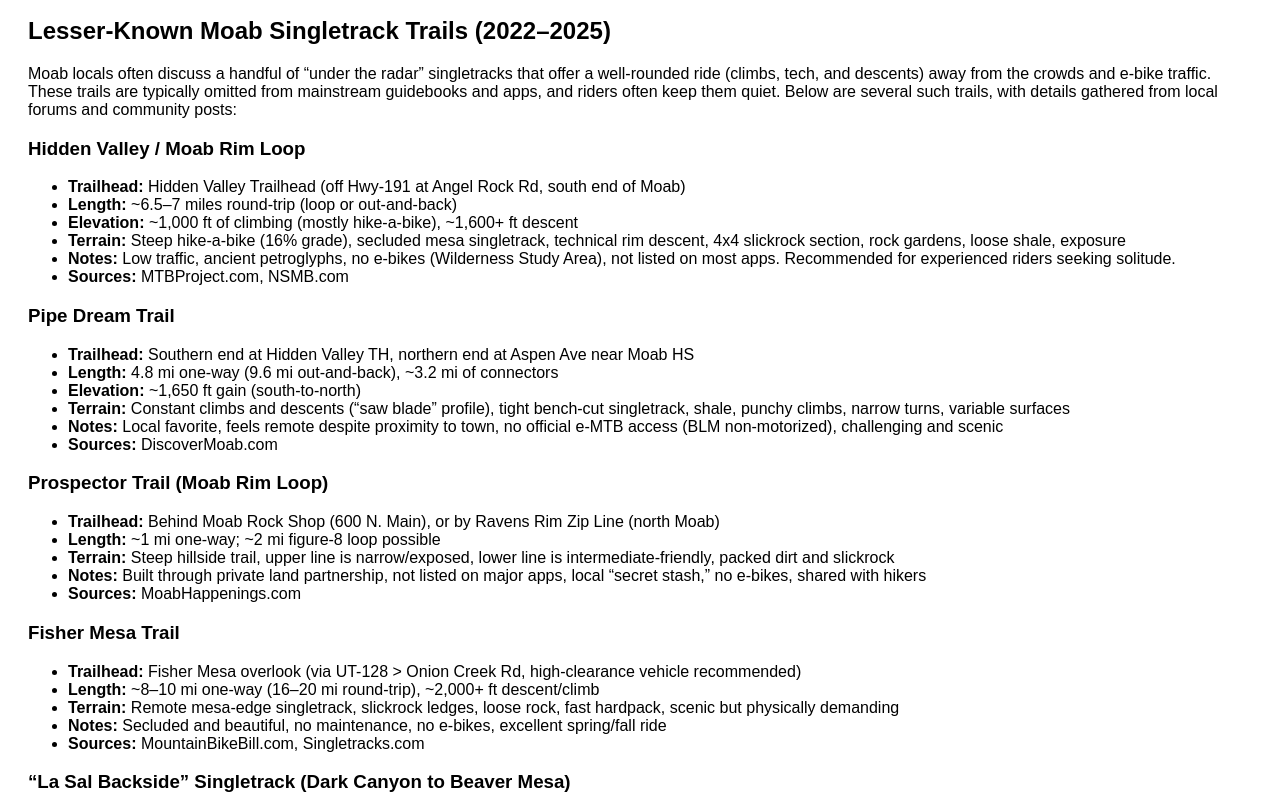
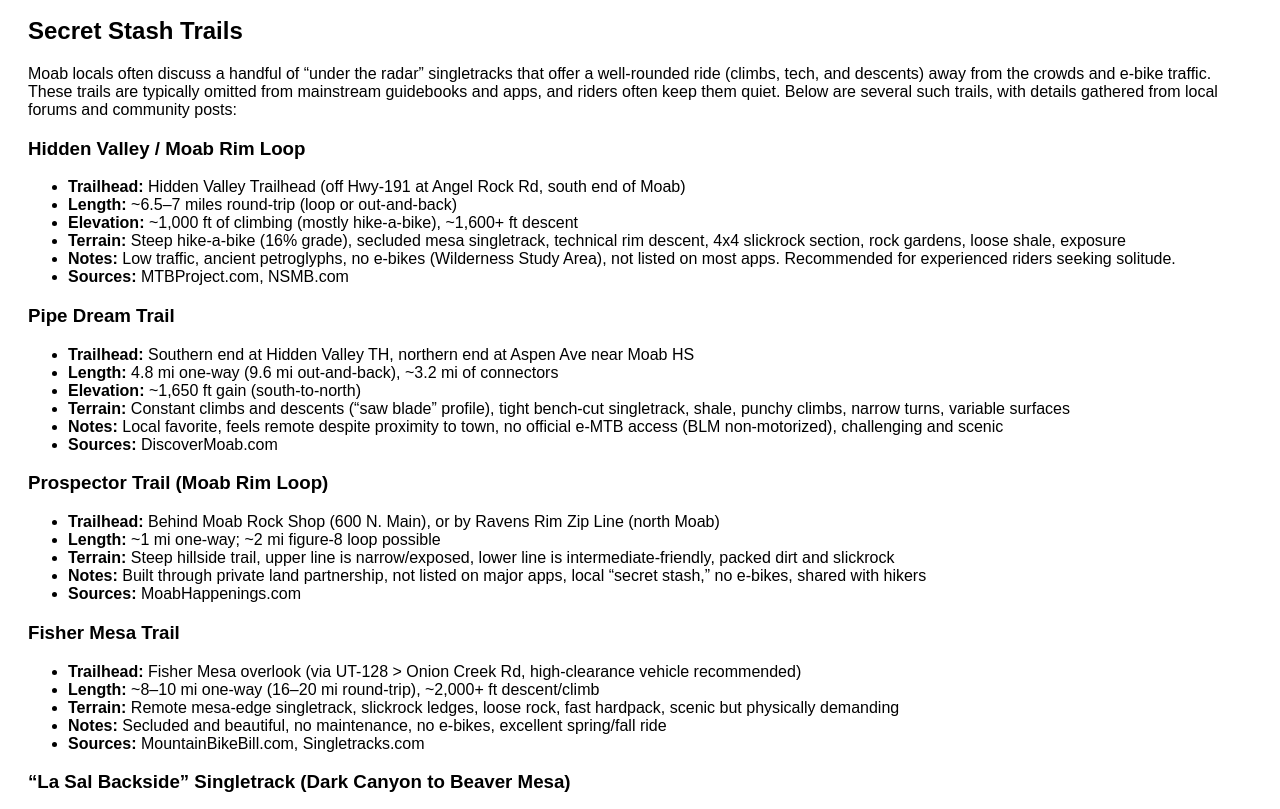
Before and after one commit to abecutter/MOAB2025, a plain HTML site: page moabrides.html in a window 1280 px wide. Shown: the part 3253-4062 px from the top of the page. Drawn offline with nearby package versions, Linux system fonts and the light colour scheme.

Commit message:
Add files via upload

```diff
--- a/SecretStash.html
+++ b/SecretStash.html
@@ -1,4 +1,4 @@
-<h2 id="SecretStash">Lesser-Known Moab Singletrack Trails (2022–2025)</h2>
+<h2 id="SecretStash">Secret Stash Trails</h2>
 <p>Moab locals often discuss a handful of “under the radar” singletracks that offer a well-rounded ride (climbs, tech, and descents) away from the crowds and e-bike traffic. These trails are typically omitted from mainstream guidebooks and apps, and riders often keep them quiet. Below are several such trails, with details gathered from local forums and community posts:</p>
 
 <h3>Hidden Valley / Moab Rim Loop</h3>
--- a/moabrides.html
+++ b/moabrides.html
@@ -72,7 +72,7 @@
         <td><a href="https://www.mtbproject.com/trail/616805/klondike-bluff-outer-loop" target="_blank">Link</a></td>
       </tr>
  	<tr>
-        <td><a href="#SecretStash">Secret Stash Trails</td>
+        <td><a href="#SecretStash">Secret Stash Trails</a></td>
         <td>Various</td>
         <td>1-10</td>
         <td>3-7 hrs</td>
```
